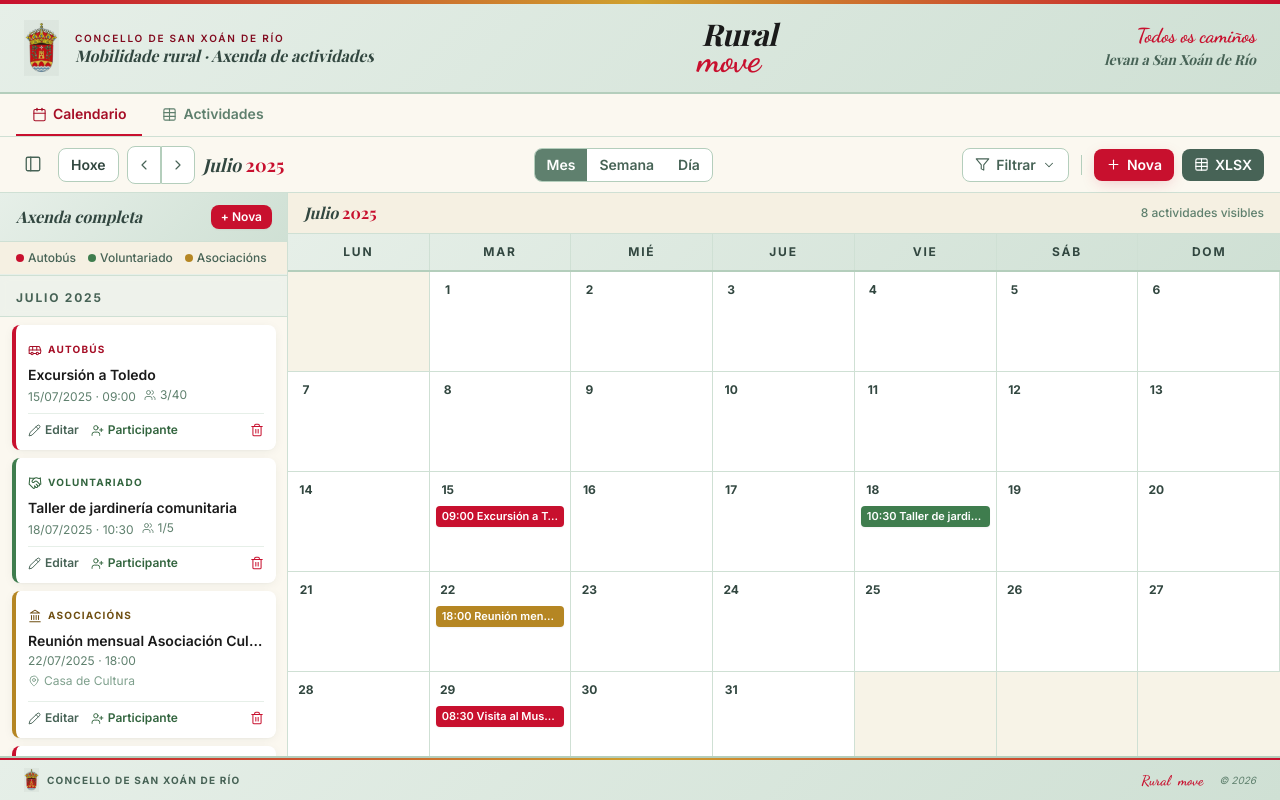
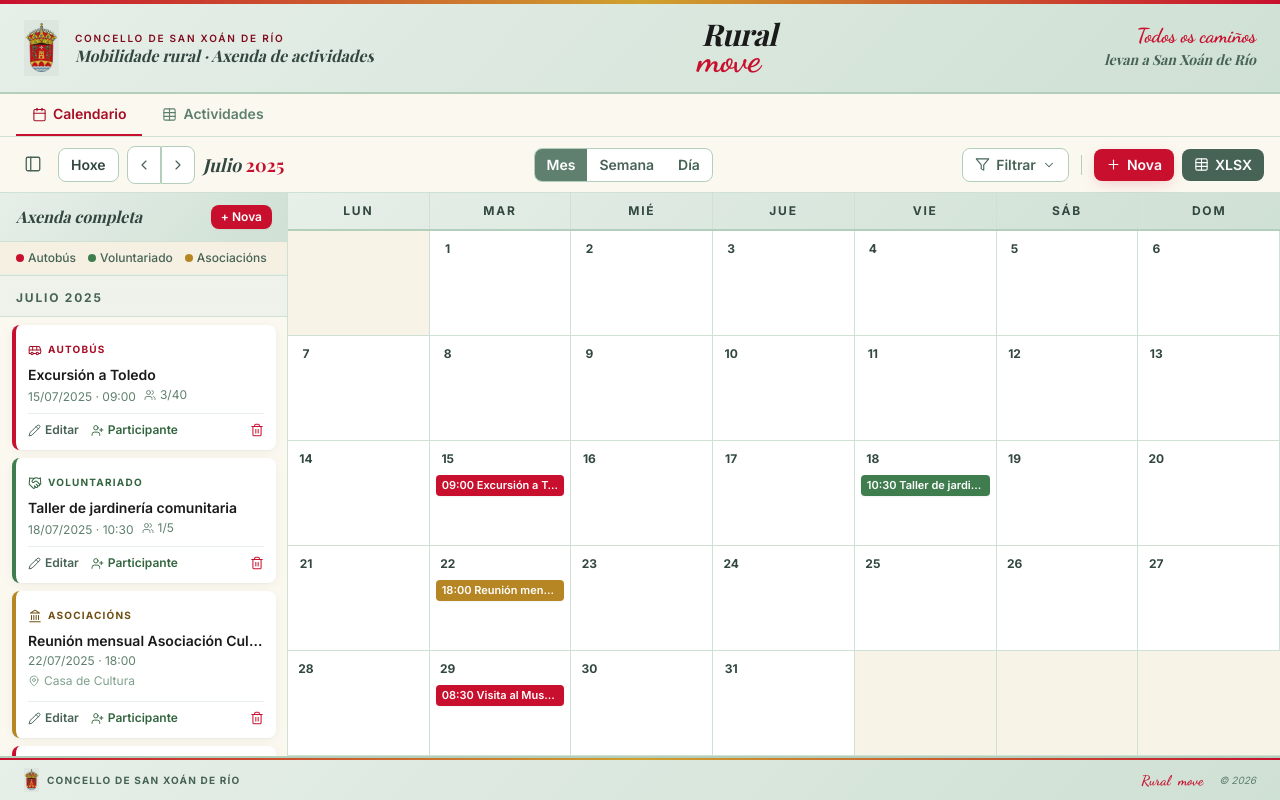
Before and after one commit to CarlosJur/rural_move, a React (Vite) app in the folder option-b/: page / in a window 1280 px wide. Built offline with nearby package versions, Linux system fonts and the light colour scheme; a web font is replaced by a local one.

Commit message:
Franja con mes y año redundantes eliminada

```diff
--- a/option-b/src/App.jsx
+++ b/option-b/src/App.jsx
@@ -1,7 +1,6 @@
 import { useState } from 'react'
 import { actividades as mockActividades } from './data/mockData'
 import { exportarTodas } from './utils/exportXLSX'
-import { MESES } from './utils/dateUtils'
 import Header from './components/Brand'
 import Toolbar from './components/Toolbar'
 import SidePanel from './components/SidePanel'
@@ -127,16 +126,6 @@ export default function App() {
             />
             <div className="flex flex-col flex-1 overflow-hidden">
               {viewMode === 'month' && (
-                <div className="flex items-center justify-between px-4 py-2 border-b border-sage-200 bg-cream-100 flex-shrink-0">
-                  <h2 className="heading-display text-base">
-                    {MESES[currentDate.getMonth()]} <span className="text-rioja-500 not-italic font-bold">{currentDate.getFullYear()}</span>
-                  </h2>
-                  <div className="flex items-center gap-2 text-xs text-sage-600 font-medium">
-                    <span>{actividades.filter((a) => selectedTipos.includes(a.tipo)).length} actividades visibles</span>
-                  </div>
-                </div>
-              )}
-              {viewMode === 'month' && (
                 <MonthGrid
                   currentDate={currentDate}
                   actividades={actividades}
```
